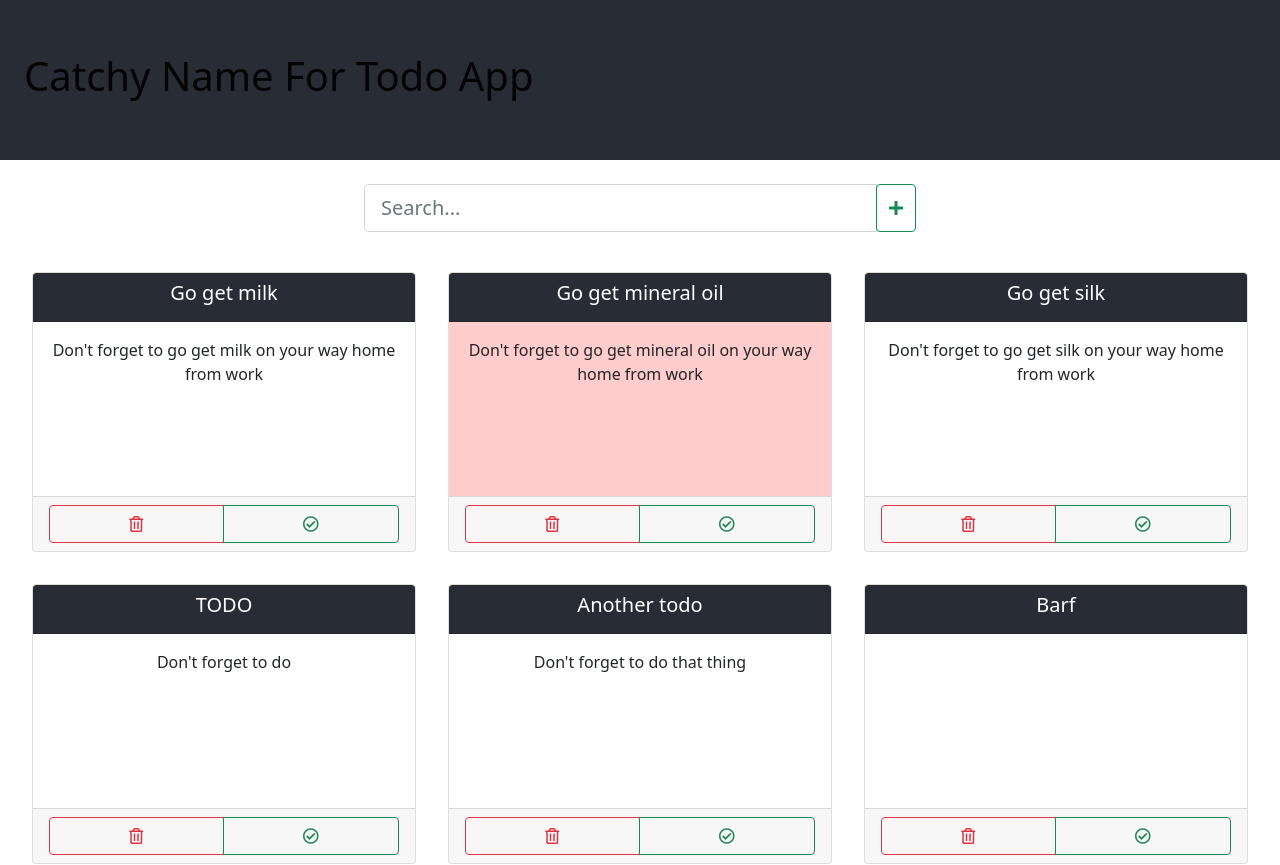
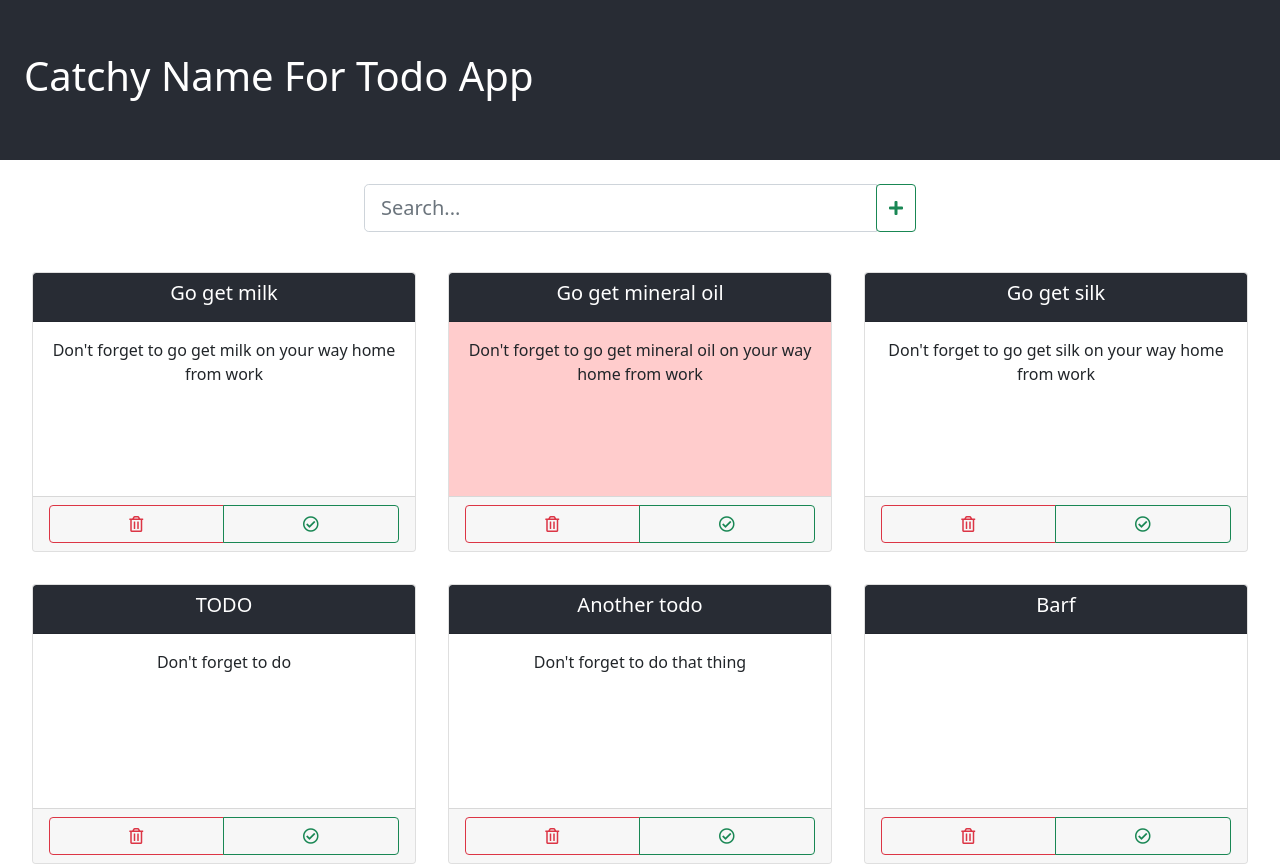
Before and after one commit to afoste53/todo, a React (Create React App) app in the folder todo/: page / in a window 1280 px wide. Shown: the top 865 px of the page. Built offline with nearby package versions, Linux system fonts and the light colour scheme; no server answers.

Commit message:
change header text color

```diff
--- a/todo/src/components/HeaderComponent.js
+++ b/todo/src/components/HeaderComponent.js
@@ -27,7 +27,7 @@ const HeaderComponent = ({ history }) => {
   return (
     <Navbar className="App-header bg-navyish p-4">
       <Navbar.Brand href="/">
-        <h1>
+        <h1 className="text-white">
           {loggedIn
             ? `${user.displayName}'s Todos`
             : "Catchy Name For Todo App"}
```
